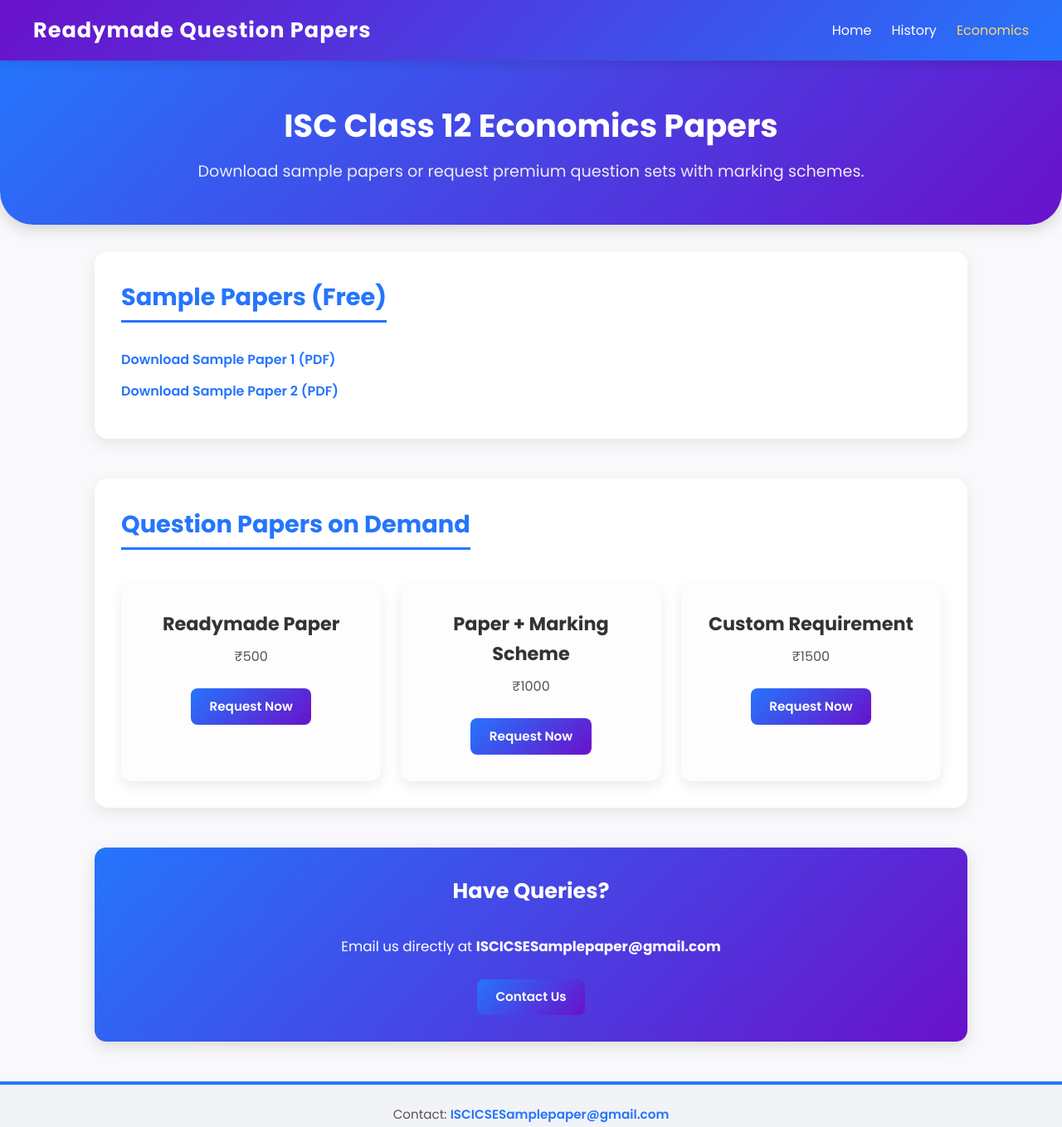
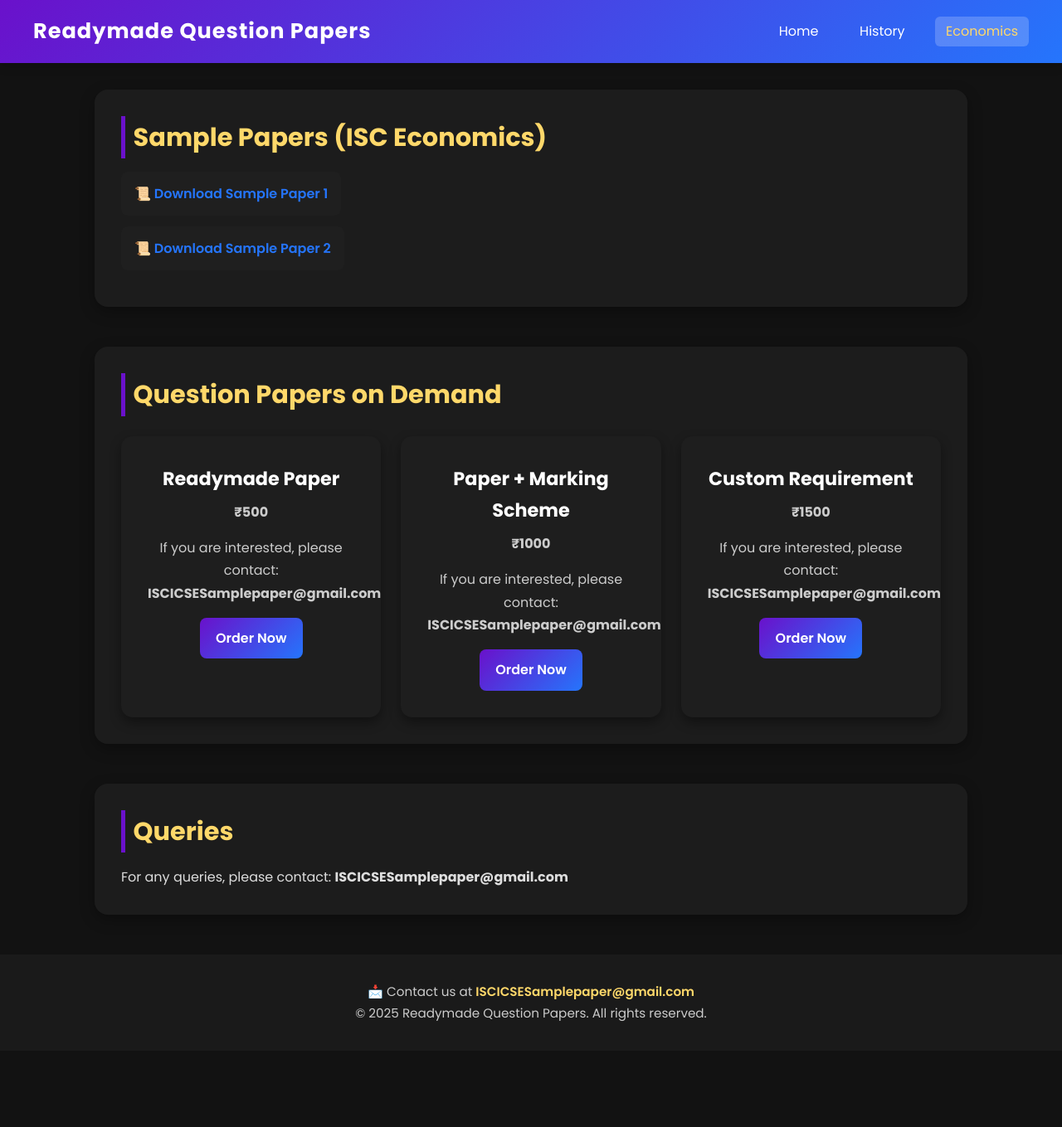
Before and after one commit to sunflower-2007/readymade-question-papers, a plain HTML site: page economics.html in a window 1280 px wide. Shown: the whole page at 83% size. After the commit the page ends 1267 px from the top, so only its background shows below. Drawn offline with Linux system fonts and the light colour scheme.

Commit message:
Update economics.html

```diff
--- a/economics.html
+++ b/economics.html
@@ -11,16 +11,16 @@
     * { margin: 0; padding: 0; box-sizing: border-box; }
     body {
       font-family: 'Poppins', sans-serif;
-      background: #f9f9fb;
-      color: #333;
-      line-height: 1.6;
+      background: #121212;
+      color: #ddd;
+      line-height: 1.7;
     }
 
     /* Navbar */
     header {
       background: linear-gradient(135deg, #6a11cb, #2575fc);
       padding: 1rem 2rem;
-      box-shadow: 0 4px 12px rgba(0, 0, 0, 0.1);
+      box-shadow: 0 4px 12px rgba(0, 0, 0, 0.15);
       position: sticky;
       top: 0;
       z-index: 1000;
@@ -47,30 +47,14 @@
       text-decoration: none;
       color: #fff;
       font-weight: 500;
-      transition: 0.3s ease;
+      transition: 0.3s;
+      padding: 0.4rem 0.8rem;
+      border-radius: 6px;
     }
     .nav-links a:hover,
     .nav-links a.active {
+      background: rgba(255, 255, 255, 0.2);
       color: #ffd86a;
-    }
-
-    /* Hero */
-    .hero {
-      text-align: center;
-      padding: 3rem 1.5rem;
-      background: linear-gradient(135deg, #2575fc, #6a11cb);
-      color: #fff;
-      border-radius: 0 0 40px 40px;
-      box-shadow: 0 6px 18px rgba(0,0,0,0.15);
-    }
-    .hero h1 {
-      font-size: 2.4rem;
-      font-weight: 700;
-      margin-bottom: 0.6rem;
-    }
-    .hero p {
-      font-size: 1.2rem;
-      opacity: 0.9;
     }
 
     /* Sections */
@@ -82,18 +66,22 @@
     .section {
       margin-bottom: 3rem;
       padding: 2rem;
-      background: #fff;
+      background: rgba(30, 30, 30, 0.9);
       border-radius: 16px;
-      box-shadow: 0 6px 18px rgba(0,0,0,0.08);
+      backdrop-filter: blur(10px);
+      box-shadow: 0 6px 18px rgba(0,0,0,0.3);
+      transition: transform 0.3s ease;
+    }
+    .section:hover {
+      transform: translateY(-4px);
     }
     .section h2 {
-      font-size: 1.8rem;
+      font-size: 1.9rem;
       font-weight: 700;
       margin-bottom: 1rem;
-      color: #2575fc;
-      border-bottom: 3px solid #2575fc;
-      display: inline-block;
-      padding-bottom: 0.3rem;
+      color: #ffd86a;
+      border-left: 5px solid #6a11cb;
+      padding-left: 0.6rem;
     }
 
     /* PDF list */
@@ -106,12 +94,17 @@
     }
     .pdf-list a {
       text-decoration: none;
+      padding: 0.8rem 1rem;
+      display: inline-block;
+      border-radius: 8px;
+      background: #1f1f1f;
+      font-weight: 600;
       color: #2575fc;
-      font-weight: 600;
-      transition: color 0.3s ease;
+      transition: all 0.3s ease;
     }
     .pdf-list a:hover {
-      color: #6a11cb;
+      background: #2575fc;
+      color: #fff;
     }
 
     /* Cards */
@@ -122,83 +115,61 @@
       margin-top: 1.5rem;
     }
     .card {
-      background: #fdfdfd;
+      background: #1e1e1e;
       border-radius: 14px;
       padding: 2rem;
       text-align: center;
-      box-shadow: 0 6px 16px rgba(0,0,0,0.08);
-      transition: 0.3s ease;
+      box-shadow: 0 6px 14px rgba(0,0,0,0.4);
+      transition: transform 0.3s ease, box-shadow 0.3s ease;
     }
     .card:hover {
-      transform: translateY(-8px);
-      box-shadow: 0 10px 24px rgba(0,0,0,0.15);
+      transform: translateY(-6px);
+      box-shadow: 0 10px 22px rgba(0,0,0,0.6);
     }
     .card h3 {
       font-size: 1.4rem;
       font-weight: 700;
-      color: #333;
+      color: #fff;
       margin-bottom: 0.5rem;
     }
     .card p {
-      margin-bottom: 0.8rem;
+      margin-bottom: 1rem;
       font-size: 1rem;
-      color: #555;
+      color: #ccc;
     }
-    .card p strong {
-      color: #2575fc;
+    .price-tag {
+      font-size: 1.4rem;
+      font-weight: 700;
+      color: #6a11cb;
+      margin: 0.5rem 0 1rem;
     }
 
     /* Buttons */
     .btn {
       display: inline-block;
-      margin-top: 0.8rem;
-      padding: 0.6rem 1.4rem;
+      padding: 0.7rem 1.2rem;
+      border-radius: 8px;
       font-weight: 600;
-      font-size: 0.95rem;
       color: #fff;
-      background: linear-gradient(135deg, #2575fc, #6a11cb);
-      border: none;
-      border-radius: 8px;
-      cursor: pointer;
+      background: linear-gradient(135deg, #6a11cb, #2575fc);
       text-decoration: none;
-      transition: 0.3s ease;
+      transition: 0.3s;
     }
     .btn:hover {
-      background: linear-gradient(135deg, #6a11cb, #2575fc);
-      transform: translateY(-2px);
-    }
-
-    /* CTA (Queries Section) */
-    .cta {
       background: linear-gradient(135deg, #2575fc, #6a11cb);
-      color: #fff;
-      text-align: center;
-      padding: 2rem;
-      border-radius: 14px;
-      box-shadow: 0 6px 18px rgba(0,0,0,0.12);
-    }
-    .cta h2 {
-      color: #fff;
-      border: none;
-      font-size: 1.6rem;
-    }
-    .cta p {
-      margin: 0.8rem 0;
-      font-size: 1.05rem;
     }
 
     /* Footer */
     footer {
       text-align: center;
-      padding: 1.5rem;
+      padding: 2rem 1rem;
       margin-top: 3rem;
-      background: #f1f3f7;
+      background: #1a1a1a;
+      color: #ccc;
       font-size: 0.95rem;
-      color: #555;
-      border-top: 4px solid #2575fc;
     }
     footer a {
-      color: #2575fc;
+      color: #ffd86a;
       font-weight: 600;
       text-decoration: none;
     }
@@ -220,19 +191,13 @@
     </nav>
   </header>
 
-  <!-- Hero -->
-  <section class="hero">
-    <h1>ISC Class 12 Economics Papers</h1>
-    <p>Download sample papers or request premium question sets with marking schemes.</p>
-  </section>
-
   <!-- Content -->
   <main>
     <section class="section">
-      <h2>Sample Papers (Free)</h2>
+      <h2>Sample Papers (ISC Economics)</h2>
       <ul class="pdf-list">
-        <li><a href="pdfs/economics-sample1.pdf" target="_blank">Download Sample Paper 1 (PDF)</a></li>
-        <li><a href="pdfs/economics-sample2.pdf" target="_blank">Download Sample Paper 2 (PDF)</a></li>
+        <li><a href="pdfs/economics-sample1.pdf" target="_blank">📜 Download Sample Paper 1</a></li>
+        <li><a href="pdfs/economics-sample2.pdf" target="_blank">📜 Download Sample Paper 2</a></li>
       </ul>
     </section>
 
@@ -241,32 +206,35 @@
       <div class="cards">
         <div class="card">
           <h3>Readymade Paper</h3>
-          <p>₹500</p>
-          <a href="mailto:ISCICSESamplepaper@gmail.com" class="btn">Request Now</a>
+          <p class="price-tag">₹500</p>
+          <p>If you are interested, please contact:<br><strong>ISCICSESamplepaper@gmail.com</strong></p>
+          <a href="https://mail.google.com/" target="_blank" class="btn">Order Now</a>
         </div>
         <div class="card">
           <h3>Paper + Marking Scheme</h3>
-          <p>₹1000</p>
-          <a href="mailto:ISCICSESamplepaper@gmail.com" class="btn">Request Now</a>
+          <p class="price-tag">₹1000</p>
+          <p>If you are interested, please contact:<br><strong>ISCICSESamplepaper@gmail.com</strong></p>
+          <a href="https://mail.google.com/" target="_blank" class="btn">Order Now</a>
         </div>
         <div class="card">
           <h3>Custom Requirement</h3>
-          <p>₹1500</p>
-          <a href="mailto:ISCICSESamplepaper@gmail.com" class="btn">Request Now</a>
+          <p class="price-tag">₹1500</p>
+          <p>If you are interested, please contact:<br><strong>ISCICSESamplepaper@gmail.com</strong></p>
+          <a href="https://mail.google.com/" target="_blank" class="btn">Order Now</a>
         </div>
       </div>
     </section>
 
-    <section class="section cta">
-      <h2>Have Queries?</h2>
-      <p>Email us directly at <strong>ISCICSESamplepaper@gmail.com</strong></p>
-      <a href="mailto:ISCICSESamplepaper@gmail.com" class="btn">Contact Us</a>
+    <section class="section">
+      <h2>Queries</h2>
+      <p>For any queries, please contact: <strong>ISCICSESamplepaper@gmail.com</strong></p>
     </section>
   </main>
 
   <!-- Footer -->
   <footer>
-    <p>Contact: <a href="mailto:ISCICSESamplepaper@gmail.com">ISCICSESamplepaper@gmail.com</a></p>
+    <p>📩 Contact us at <a href="mailto:ISCICSESamplepaper@gmail.com">ISCICSESamplepaper@gmail.com</a></p>
+    <p>&copy; 2025 Readymade Question Papers. All rights reserved.</p>
   </footer>
 </body>
 </html>
```
